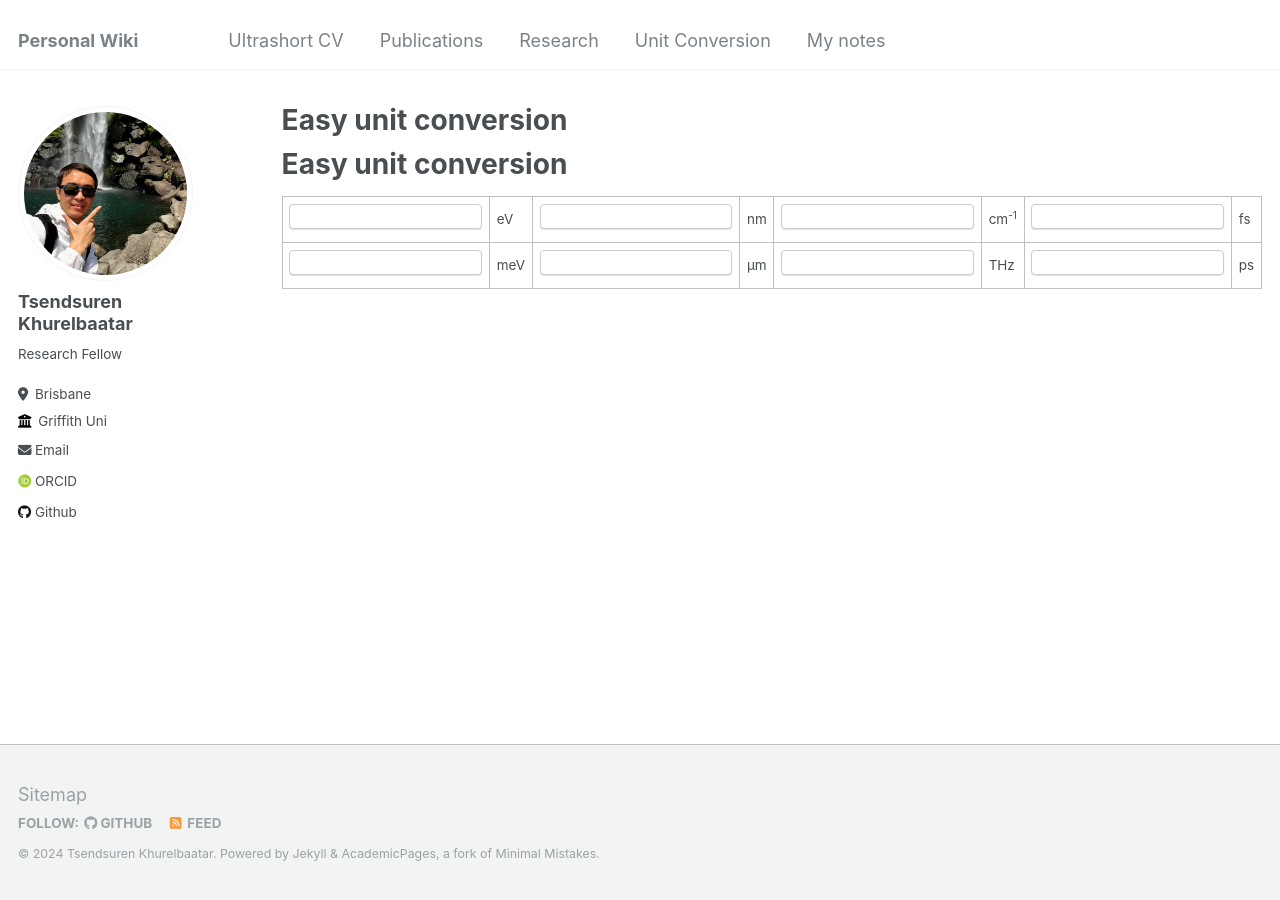
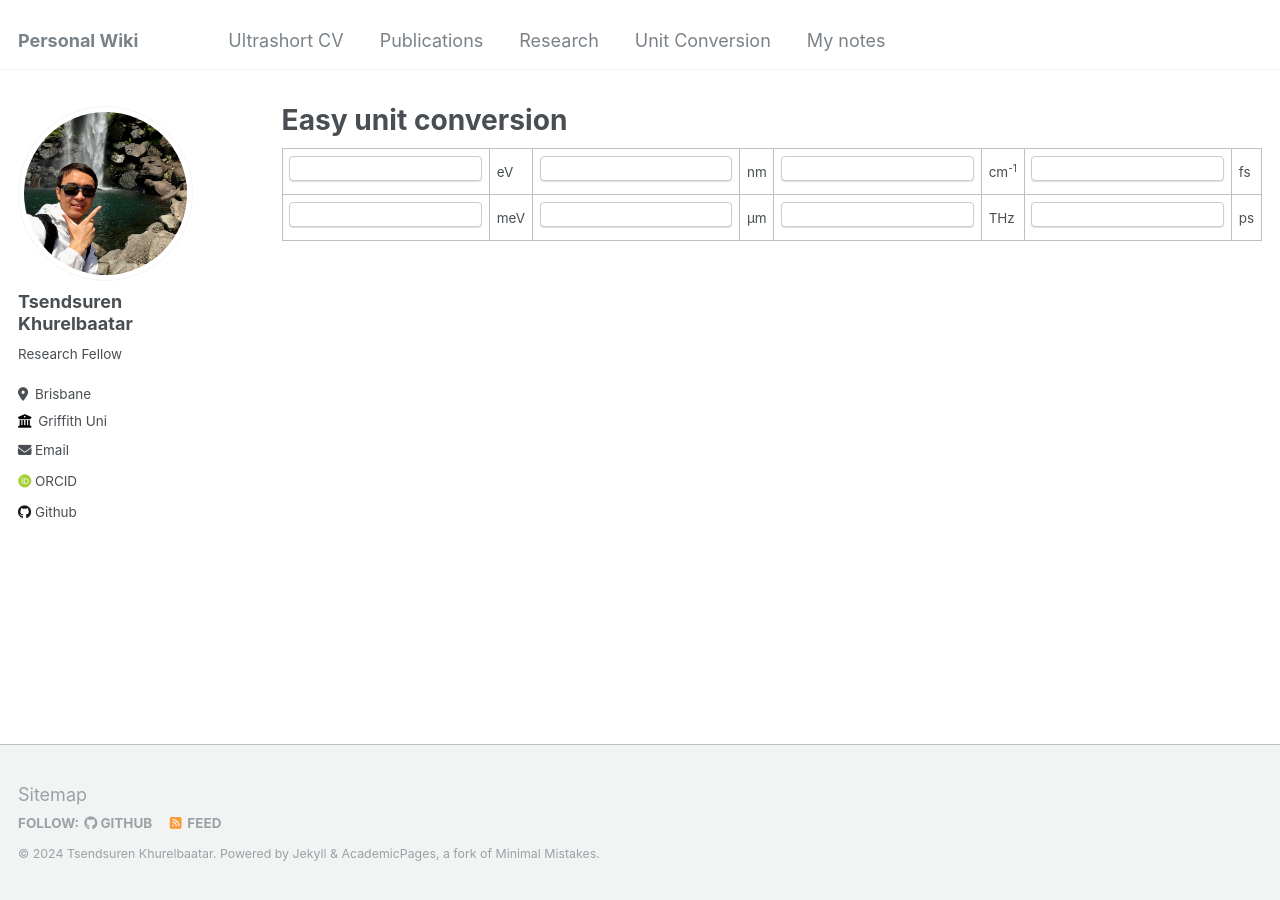
Before and after one commit to Tsendsuren/tsendsuren.github.io, a Jekyll site: the page built from _pages/unit-conv.html, in a window 1280 px wide. Built offline with Jekyll 4.4.1, drawn with Linux system fonts in a browser that asks for light colours; some web fonts are replaced.

```diff
--- a/_pages/unit-conv.html
+++ b/_pages/unit-conv.html
@@ -17,7 +17,7 @@ title: "Easy unit conversion"
 </head>
 <body>
     <div class="container">
-        <h1>Easy unit conversion</h1>
+        <!-- <h1>Easy unit conversion</h1> -->
         <table>
             <tr>
                 <td><input type="number" id="eV" oninput="convertFrom('eV')"></td>
```
